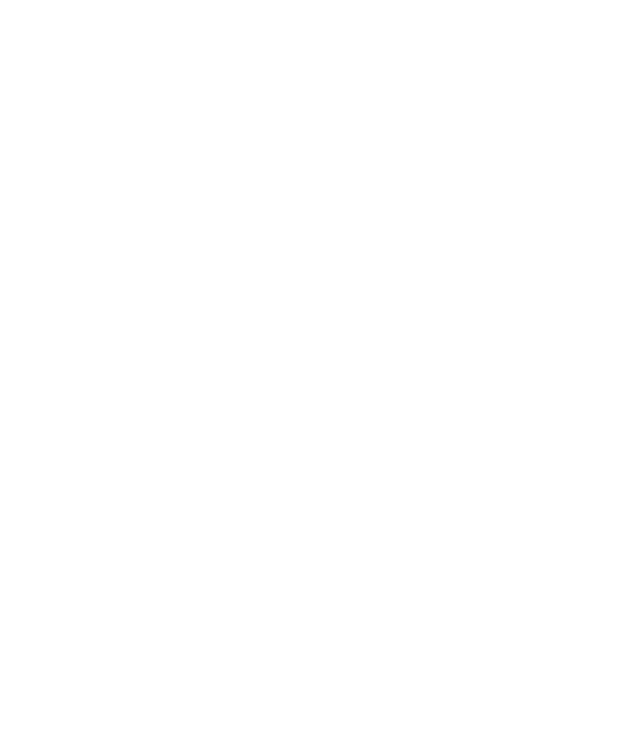
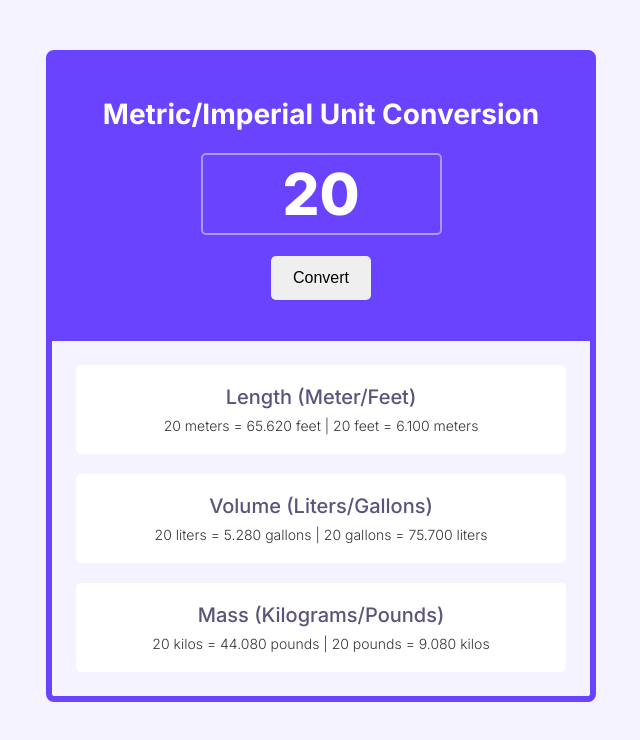
Before and after one commit to Alessandro-DG/metric-imperial-unit-conversion, a plain HTML site: page index.html in a window 1280 px wide. Shown: the whole page, without its empty margins (319-959 px from the left). Drawn offline with Linux system fonts and the light colour scheme.

Commit message:
feat: convert functionality

```diff
--- a/index.css
+++ b/index.css
@@ -0,0 +1,100 @@
+* {
+    margin: 0;
+    padding: 0;
+    box-sizing: border-box;
+}
+
+:root {
+    font-family: Inter, Aria, sans-serif;
+}
+
+body {
+    background-color: #F5F3FF;
+    padding: 50px;
+}
+
+#container {
+    max-width: 550px;
+    min-width: 360px;
+    margin: auto;
+    border: 6px solid #6943FF;
+    border-radius: 8px;
+}
+
+#header {
+    background-color: #6943FF;
+    height: 285px;
+    width: 100%;
+    padding: 20px;
+    display: flex;
+    flex-direction: column;
+    justify-content: space-evenly;
+    align-items: center;
+}
+
+#title {
+    font-weight: 700;
+    color: white;
+    font-size: 28px;
+}
+
+#header label {
+    max-width: 100%;
+}
+
+#unit {
+    background: #6943FF;
+    border: 2px solid #B295FF;
+    border-radius: 5px;
+    font-size: 58px;
+    font-weight: 800;
+    font-family: inherit;
+    line-height: 24px;
+    max-width: 100%;
+    text-align: center;
+    color: white;
+    padding: 4px 20px;
+}
+
+#unit::placeholder {
+    color: #ddd;
+}
+
+#converter {
+    border: none;
+    border-radius: 5px;
+    padding: 10px 16px;
+    box-shadow: 0 1px 2px rgba(0,0,0,.05);
+    font-size: 16px;
+    line-height: 24px;
+    width: 100px;
+}
+
+#main {
+    padding: 24px;
+    display: flex;
+    flex-direction: column;
+    gap: 20px;
+}
+
+.card {
+    width: 500px;
+    max-width: 100%;
+    background: white;
+    border-radius: 5px;
+    padding: 20px;
+    text-align: center;
+}
+
+.card .title {
+    font-weight: 500;
+    font-size: 20px;
+    color: #5A537B;
+}
+
+.card p {
+    margin-top: 8px;
+    font-weight: 300;
+    font-size: 14px;
+    color: #353535;
+}
--- a/index.html
+++ b/index.html
@@ -3,8 +3,33 @@
 <head>
     <meta charset="UTF-8">
     <title>Metric/Imperial Unit Conversion</title>
+    <link href="index.css" rel="stylesheet">
+    <link rel="preconnect" href="https://fonts.googleapis.com">
+    <link rel="preconnect" href="https://fonts.gstatic.com" crossorigin>
+    <link href="https://fonts.googleapis.com/css2?family=Inter:ital,opsz,wght@0,14..32,100..900;1,14..32,100..900&display=swap" rel="stylesheet">
 </head>
 <body>
-
+    <div id="container">
+        <header id="header">
+            <h1 id="title">Metric/Imperial Unit Conversion</h1>
+            <label for="unit"><input id="unit" type="text" size="2" value="20"/></label>
+            <button id="converter">Convert</button>
+        </header>
+        <main id="main">
+            <div class="card">
+                <h2 class="title">Length (Meter/Feet)</h2>
+                <p id="length"></p>
+            </div>
+            <div class="card">
+                <h2 class="title">Volume (Liters/Gallons)</h2>
+                <p id="volume"></p>
+            </div>
+            <div class="card">
+                <h2 class="title">Mass (Kilograms/Pounds)</h2>
+                <p id="mass"></p>
+            </div>
+        </main>
+    </div>
+    <script src="index.js"></script>
 </body>
 </html>
--- a/index.js
+++ b/index.js
@@ -0,0 +1,67 @@
+const input = document.getElementById("unit")
+const btn = document.getElementById("converter")
+const length = document.getElementById("length")
+const volume = document.getElementById("volume")
+const mass = document.getElementById("mass")
+
+let oldInputValue = input.value
+
+calcConversion()
+
+input.addEventListener("input", function(event){
+
+    acceptInputIfValidCharacter(event)
+})
+
+btn.addEventListener("click", function() {
+    calcConversion()
+})
+
+window.addEventListener('keydown', function(event) {
+    if (event.key === 'Enter') {
+        calcConversion();
+    }
+});
+
+function calcConversion() {
+    const unit = Number(input.value)
+
+    length.textContent = `${unit} meters = ${(unit * 3.281).toFixed(3)} feet | ${unit} feet = ${(unit * 0.305).toFixed(3)} meters`
+    volume.textContent = `${unit} liters = ${(unit * 0.264).toFixed(3)} gallons | ${unit} gallons = ${(unit * 3.785).toFixed(3)} liters`
+    mass.textContent = `${unit} kilos = ${(unit * 2.204).toFixed(3)} pounds | ${unit} pounds = ${(unit * 0.454).toFixed(3)} kilos`
+}
+
+function acceptInputIfValidCharacter(event) {
+    if (event.data === ",") {
+        input.value = input.value.replace(",", ".");
+    }
+
+    if (!isValidNumber(event.data)) {
+        input.value = oldInputValue
+    }
+
+    oldInputValue = input.value
+
+    if (input.value.length) {
+        input.setAttribute("size", String(input.value.length))
+    } else {
+        input.setAttribute("size", "1")
+    }
+}
+
+function isValidNumber(character) {
+    return (character >= 0 && character <= 9 && character !== " ")
+        ||
+        (character === "." && !alreadyHasDecimalSeparator(character))
+        ||
+        (character === "," && !alreadyHasDecimalSeparator(character))
+        ||
+        character === null;
+}
+
+function alreadyHasDecimalSeparator(character) {
+
+    return (character === "." || character === ",")
+        &&
+        (oldInputValue.includes(".") || oldInputValue.includes(","))
+}
```
